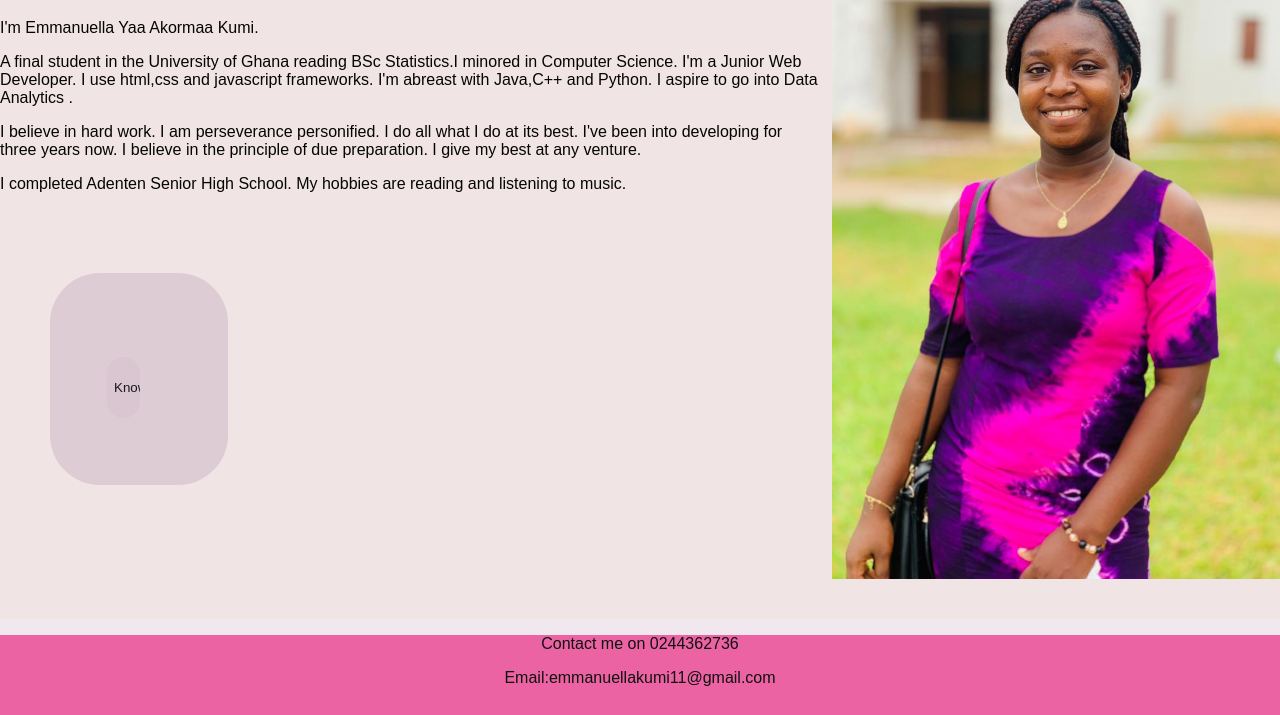
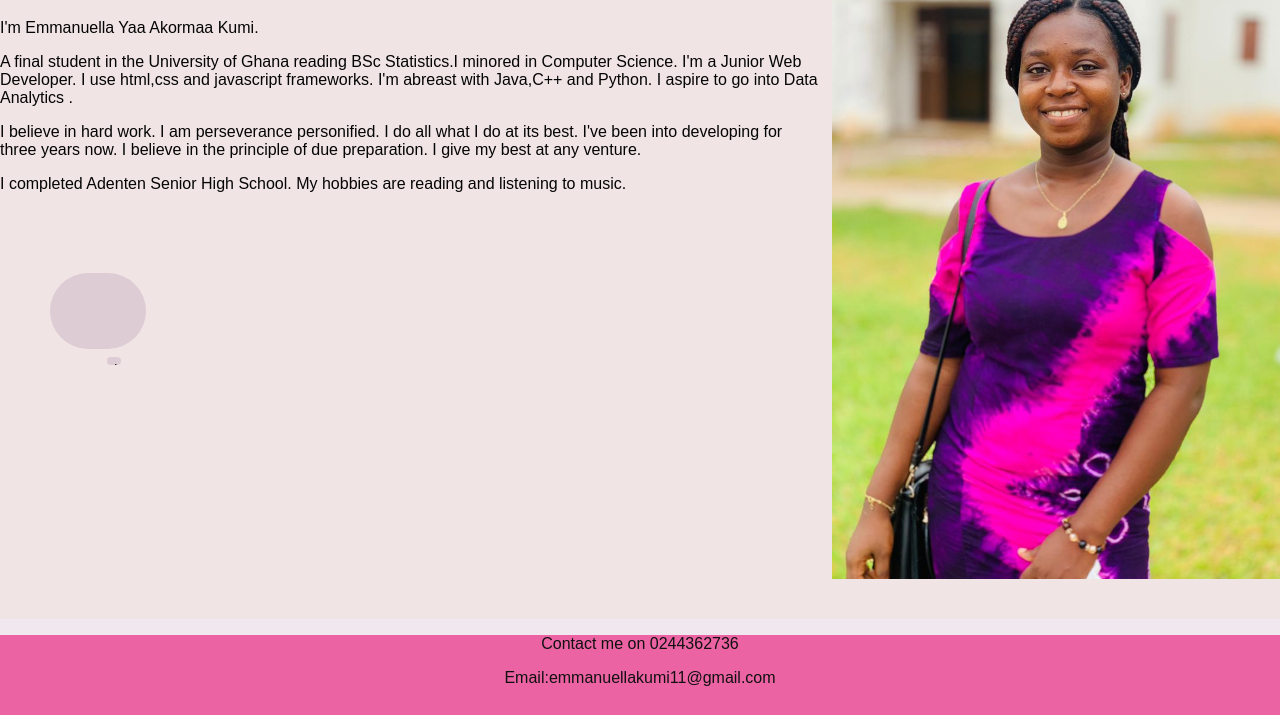
Before and after one commit to ellakumi/ellakumi.github.io, a plain HTML site: page index.html in a window 1280 px wide. Shown: the part 141-856 px from the top of the page. Drawn offline with Linux system fonts and the light colour scheme.

Commit message:
Update Blog.css

```diff
--- a/Blog.css
+++ b/Blog.css
@@ -1,6 +1,6 @@
 body{
-    height: 100vh;
-    width: 100vw;
+    height: 80vh;
+    width: 70vw;
     margin:0;
     padding:0;
     font-family: open sans-serif;
@@ -43,7 +43,7 @@ a{
 }
 
 
-@media screen and (max-width :100vw ){
+@media screen and (max-width :70vw ){
     .main-container{
         width:95%;
     }
@@ -90,8 +90,8 @@ a{
 }
 
 #button{
-    width:20%;
-    height:30%;
+    width:10%;
+    height:10%;
     background-color: rgb(236, 220, 228) ;
     background-color:#d8c5cfc4;
     padding:4px 7px;
```
